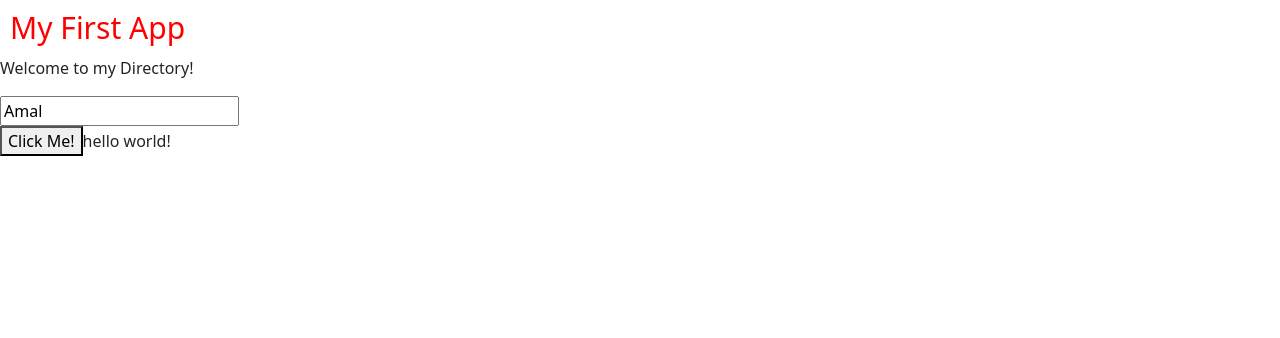
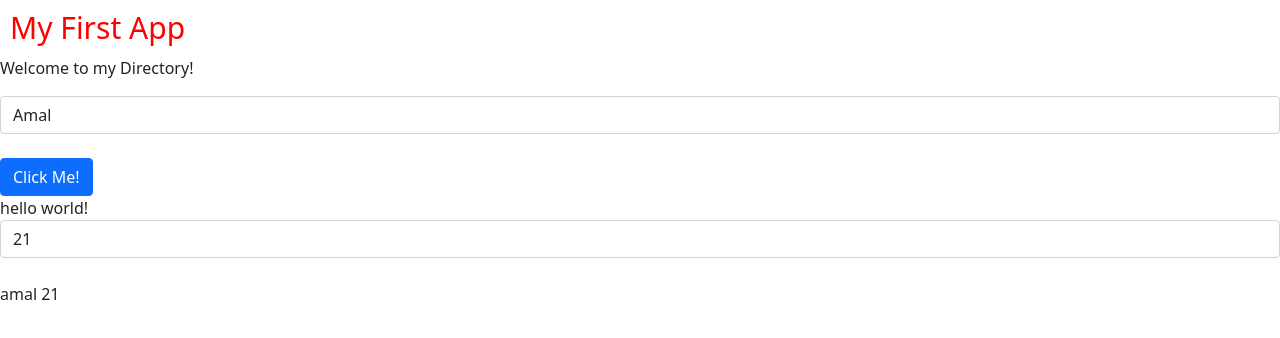
Before and after one commit to amalmtahri/learn_Angular, an Angular app: page / in a window 1280 px wide. Shown: the top 338 px of the page. Built offline with nearby package versions, Linux system fonts and the light colour scheme.

Commit message:
way data binding

```diff
--- a/src/app/home/home.component.html
+++ b/src/app/home/home.component.html
@@ -1,4 +1,9 @@
 <p>{{homeTitle}}</p>
-<input type="text" value="{{MyString}}"><br>
-<button (click) = "alertMe()">Click Me!</button>
+<input type="text" value="{{MyString}}" class="form-control"><br>
+<button (click) = "alertMe()" class="btn btn-primary">Click Me!</button><br>
 <ng-content></ng-content>
+<div>
+    <input type="number" value="{{directory.age}}" class="form-control"><br>
+    <span>{{directory.name}}</span>
+    <span> {{directory.age}} </span>
+</div>
--- a/src/app/home/home.component.ts
+++ b/src/app/home/home.component.ts
@@ -8,7 +8,11 @@ import { Component, OnInit } from '@angular/core';
 export class HomeComponent implements OnInit {
 
   homeTitle =  "Welcome to my Directory!";
-  MyString = "Amal"
+  MyString = "Amal";
+  directory = {
+    name:"amal",
+    age:21
+  };
   alertMe(){
     alert("hey There!");
   }
```
